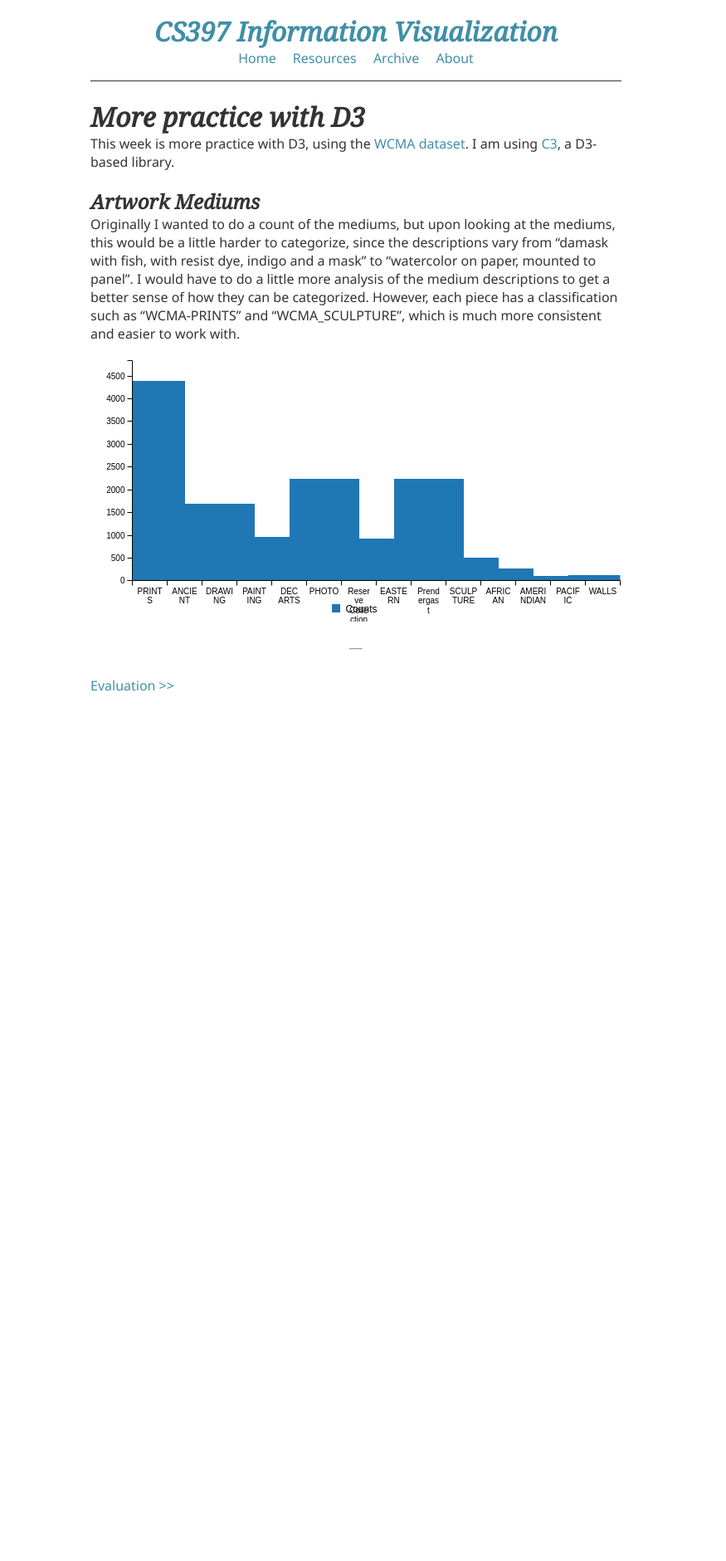
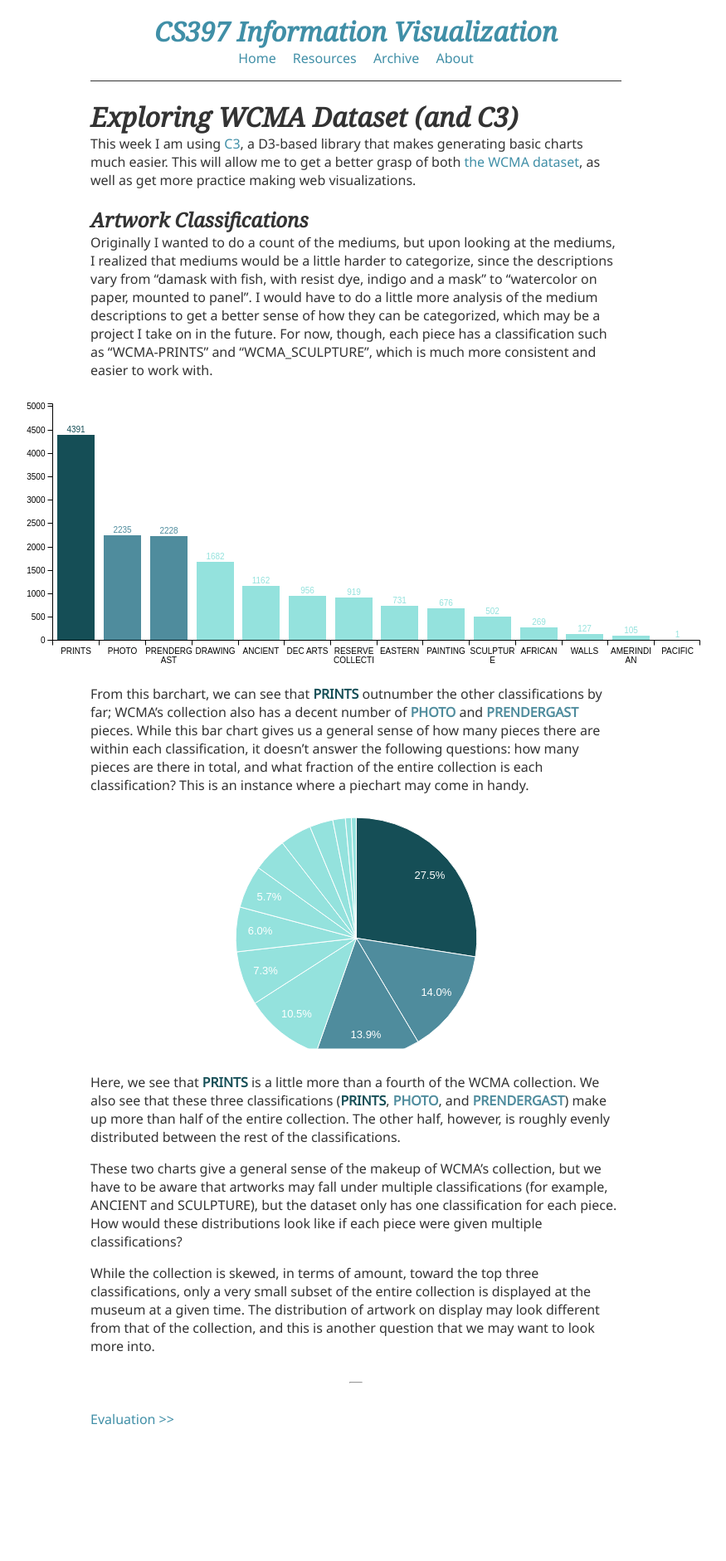
Before and after one commit to lester-lee/f2018-info-vis, a Jekyll site: the page built from _posts/2018-10-22-mored3.md, in a window 1280 px wide. Shown: the whole page at 83% size, without its empty margins (211-1086 px from the left). Built offline with Jekyll 4.4.1, drawn with Linux system fonts in a browser that asks for light colours; before the commit the page ends 997 px from its top, so only the background shows below that.

Commit message:
Add bar and pie chart

```diff
--- a/_posts/2018-10-22-mored3.md
+++ b/_posts/2018-10-22-mored3.md
@@ -1,13 +1,32 @@
 ---
 layout: post
-title: More practice with D3
+title: Exploring WCMA Dataset (and C3)
 ---
-This week is more practice with D3, using the [WCMA dataset](https://github.com/wcmaart/collection). I am using [C3](https://c3js.org/), a D3-based library.
+This week I am using [C3](https://c3js.org/), a D3-based library that makes generating basic charts much easier. This will allow me to get a better grasp of both [the WCMA dataset](https://github.com/wcmaart/collection), as well as get more practice making web visualizations.
 
-## Artwork Mediums
-Originally I wanted to do a count of the mediums, but upon looking at the mediums, this would be a little harder to categorize, since the descriptions vary from "damask with fish, with resist dye, indigo and a mask" to "watercolor on paper, mounted to panel". I would have to do a little more analysis of the medium descriptions to get a better sense of how they can be categorized. However, each piece has a classification such as "WCMA-PRINTS" and "WCMA_SCULPTURE", which is much more consistent and easier to work with.
+## Artwork Classifications
+Originally I wanted to do a count of the mediums, but upon looking at the mediums, I realized that mediums would be a little harder to categorize, since the descriptions vary from "damask with fish, with resist dye, indigo and a mask" to "watercolor on paper, mounted to panel". I would have to do a little more analysis of the medium descriptions to get a better sense of how they can be categorized, which may be a project I take on in the future. For now, though, each piece has a classification such as "WCMA-PRINTS" and "WCMA_SCULPTURE", which is much more consistent and easier to work with.
 
-<div id="ClassificationCount"></div>
+<div class="ClassificationCount"></div>
+<style>
+.ClassificationCount{
+  width: 52em;
+  position: relative;
+  left: -6em;
+  height: 20em;
+  margin: 1.5em 0em;
+}
+</style>
+
+From this barchart, we can see that <b style="color:#154e56">PRINTS</b> outnumber the other classifications by far; WCMA's collection also has a decent number of <b style="color:#4f8c9d">PHOTO</b> and <b style="color:#4f8c9d">PRENDERGAST</b> pieces. While this bar chart gives us a general sense of how many pieces there are within each classification, it doesn't answer the following questions: how many pieces are there in total, and what fraction of the entire collection is each classification? This is an instance where a piechart may come in handy.
+
+<div class="ClassificationPie"></div>
+
+Here, we see that <b style="color:#154e56">PRINTS</b> is a little more than a fourth of the WCMA collection. We also see that these three classifications (<b style="color:#154e56">PRINTS</b>, <b style="color:#4f8c9d">PHOTO</b>, and <b style="color:#4f8c9d">PRENDERGAST</b>) make up more than half of the entire collection. The other half, however, is roughly evenly distributed between the rest of the classifications.
+
+These two charts give a general sense of the makeup of WCMA's collection, but we have to be aware that artworks may fall under multiple classifications (for example, ANCIENT and SCULPTURE), but the dataset only has one classification for each piece. How would these distributions look like if each piece were given multiple classifications?
+
+While the collection is skewed, in terms of amount, toward the top three classifications, only a very small subset of the entire collection is displayed at the museum at a given time. The distribution of artwork on display may look different from that of the collection, and this is another question that we may want to look more into.
 
 {% include jquery.html %}
 {% include c3.html %}
--- a/assets/more-d3/viz-wcma.js
+++ b/assets/more-d3/viz-wcma.js
@@ -3,6 +3,7 @@
 
 var baseurl = '{{site.baseurl}}/assets/more-d3/';
 
+var palette = ["#35618f", "#9be2d3", "#315c31", "#abd533", "#869764", "#4aeeb6", "#1fa562", "#67f059", "#513886", "#ae73fb", "#8d9dca", "#7b038e", "#f451ad", "#faafe3", "#3f16f9", "#b66c96", "#ea3ffc", "#f4d16a", "#673d17", "#f39450"];
 
 $(function () {
 
@@ -10,18 +11,28 @@ $(function () {
   /* Data is hardcoded because I don't want to deal with AJAX,
   and the array is pretty small.*/
 
-  let classifications = ['PRINTS', 'ANCIENT', 'DRAWING', 'PAINTING', 'DEC ARTS', 'PHOTO', 'Reserve Collection', 'EASTERN', 'Prendergast', 'SCULPTURE', 'AFRICAN', 'AMERINDIAN', 'PACIFIC', 'WALLS'];
-  let counts = ["Counts", 4391, 1162, 1682, 676, 956, 2235, 919, 731, 2228, 502, 269, 105, 1, 127];
+  let classifications = ['PRINTS', 'PHOTO', 'PRENDERGAST', 'DRAWING', 'ANCIENT', 'DEC ARTS', 'RESERVE COLLECTION', 'EASTERN', 'PAINTING', 'SCULPTURE', 'AFRICAN', 'WALLS', 'AMERINDIAN', 'PACIFIC'];
+  let counts = ["#", 4391, 2235, 2228, 1682, 1162, 956, 919, 731, 676, 502, 269, 127, 105, 1];
 
   let class_count = c3.generate({
-    bindto: '#ClassificationCount',
+    bindto: '.ClassificationCount',
     data: {
       columns: [counts],
-      type: 'bar'
+      type: 'bar',
+      order: 'desc',
+      color: function(color, d){
+        if (d.id && d.index === 0){
+          return '#154e56';
+        }else if (d.id && d.index < 3){
+          return '#4f8c9d';
+        }
+        return '#94e2dd';
+      },
+      labels: true
     },
     bar: {
       width: {
-        ratio: 2
+        ratio: .8
       }
     },
     axis: {
@@ -29,7 +40,29 @@ $(function () {
         type: 'category',
         categories: classifications
         }
+    },
+    legend: {
+      show: false
+    }
+  });
+
+  let pie = c3.generate({
+    bindto: '.ClassificationPie',
+    data: {
+      rows: [classifications, counts.splice(1)],
+      type: 'pie',
+      color: function (color, d) {
+        if (d === "PRINTS") {
+          return '#154e56';
+        } else if (d === "PHOTO" || d === "PRENDERGAST") {
+          return '#4f8c9d';
+        }
+        return '#94e2dd';
       }
+    },
+    legend: {
+      show: false
+    }
   });
 
 });
```
Also changed, not shown: css/base.scss (line endings or trailing spaces).
